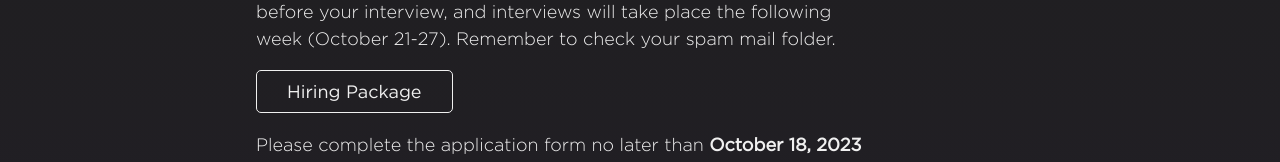
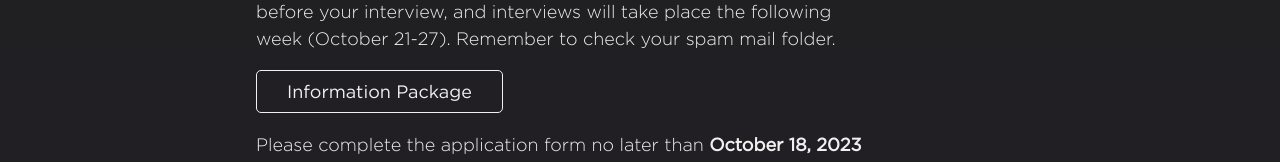
Before and after one commit to jadew33/test, a Next.js app: page /hiring in a window 1280 px wide. Shown: the part 313-475 px from the top of the page. Built offline with nearby package versions, Linux system fonts and the light colour scheme.

Commit message:
rename button

```diff
--- a/app/hiring/page.js
+++ b/app/hiring/page.js
@@ -20,7 +20,7 @@ export default function Hiring() {
           </p>
           <CompsaButton
             link="https://docs.google.com/document/d/1RyRd7zCydDwxzQyeW0wGKBUgiYU8RhlayLgOIigMdcI/edit?usp=sharing"
-            text="Hiring Package"
+            text="Information Package"
             className="button"
           />
           <p>
```
